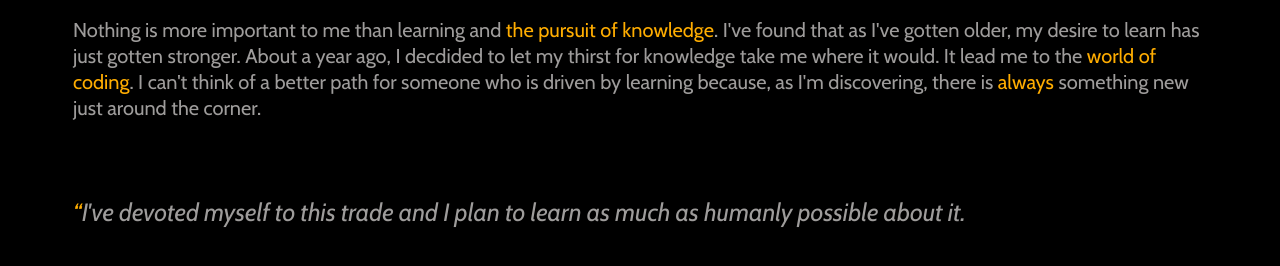
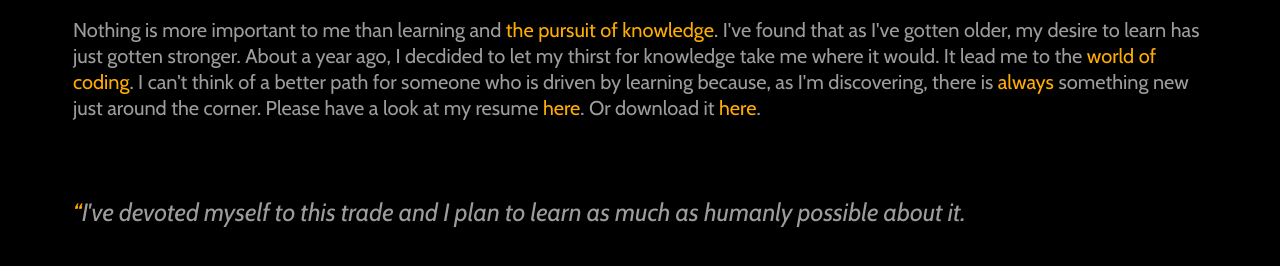
Before and after one commit to clintonhays/clintonhays.github.io, a plain HTML site: page index.html in a window 1280 px wide. Shown: the part 646-912 px from the top of the page. Drawn offline with nearby package versions, Linux system fonts and the light colour scheme.

Commit message:
add resume links

```diff
--- a/index.html
+++ b/index.html
@@ -32,7 +32,7 @@
     <main>
         <section id="about">
             <h2>about</h2>
-            <p>Nothing is more important to me than learning and <span>the pursuit of knowledge</span>. I've found that as I've gotten older, my desire to learn has just gotten stronger. About a year ago, I decdided to let my thirst for knowledge take me where it would. It lead me to the <span>world of coding</span>. I can't think of a better path for someone who is driven by learning because, as I'm discovering, there is <span>always</span> something new just around the corner.</p>
+            <p>Nothing is more important to me than learning and <span>the pursuit of knowledge</span>. I've found that as I've gotten older, my desire to learn has just gotten stronger. About a year ago, I decdided to let my thirst for knowledge take me where it would. It lead me to the <span>world of coding</span>. I can't think of a better path for someone who is driven by learning because, as I'm discovering, there is <span>always</span> something new just around the corner. Please have a look at my resume <a href="pdf/Clinton Hays Resume.pdf" target="_blank">here</a>. Or download it <a href="pdf/Clinton Hays Resume.pdf" download="Clinton-Resume">here</a>.</p>
             <p>I've devoted myself to this trade and I plan to learn as much as humanly possible about it.</p>
         </section>
         <section id="projects">
--- a/js/app.js
+++ b/js/app.js
@@ -80,6 +80,6 @@ closeModalButtons.forEach((button) => {
 // copies email address from "data-clipboard-text" in button
 emailButton.addEventListener('click', (e) => {
 	const email = e.target.dataset.clipboardText;
+	navigator.clipboard.writeText(email);
 	e.target.focus();
-	navigator.clipboard.writeText(email);
 });
--- a/scss/base/_typography.scss
+++ b/scss/base/_typography.scss
@@ -65,6 +65,15 @@
 			color: #ffad00;
 		}
 	}
+
+	a {
+		text-decoration: none;
+		color: #ffad00;
+
+		&:visited {
+			color: #ffad00;
+		}
+	}
 }
 
 //
```
Also changed, not shown: css/styles.css, 2 other files.
